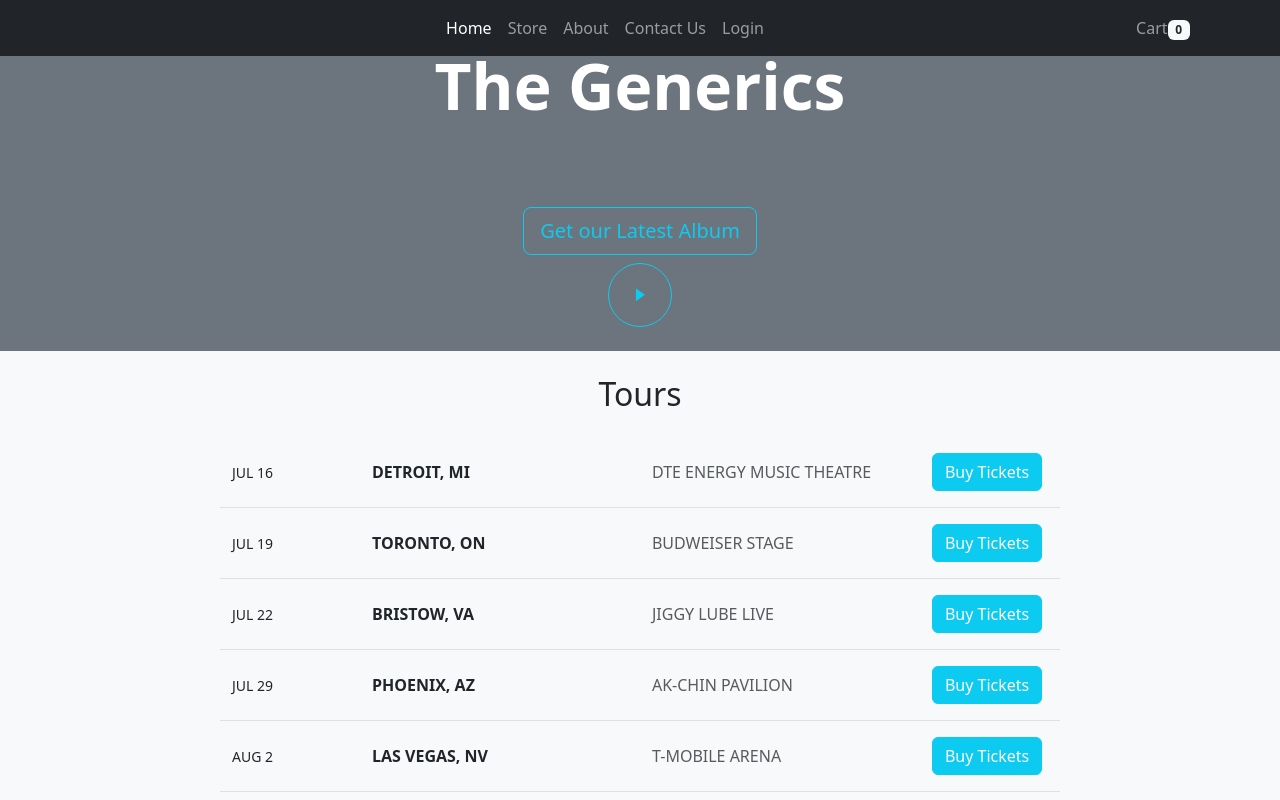
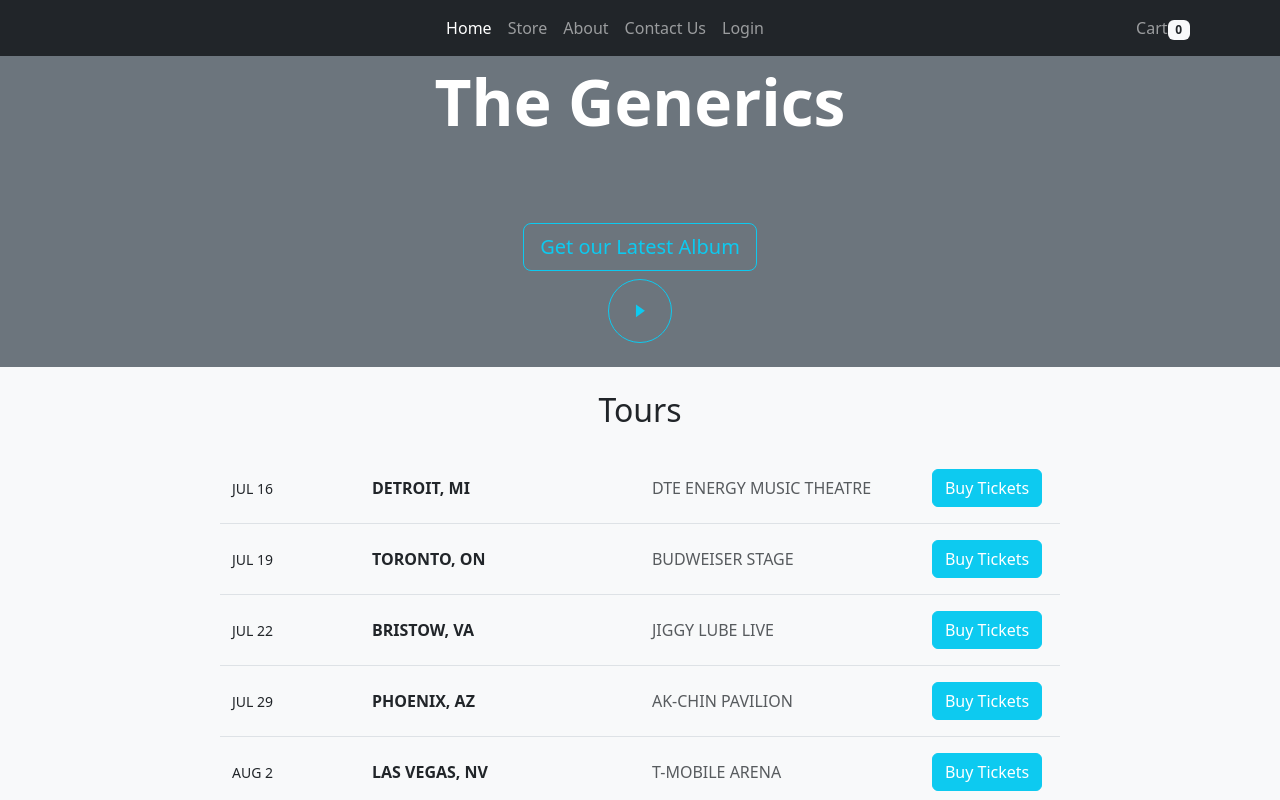
Before and after one commit to sajay3159/E-commerce_website, a React (Vite) app: page /home in a window 1280 px wide. Shown: the top 800 px of the page. Built offline with nearby package versions, Linux system fonts and the light colour scheme.

Commit message:
fix the ui of The Generics

```diff
--- a/src/components/Cart/Cart.jsx
+++ b/src/components/Cart/Cart.jsx
@@ -32,7 +32,7 @@ const Cart = ({ onShow, onClose }) => {
         const data = await res.json();
         cartCtx.setItems(data); // Set fetched items in context
       } catch (err) {
-        console.error("❌ Error fetching cart items:", err);
+        console.error("Error fetching cart items:", err);
       }
     };
 
--- a/src/components/Header/Header.jsx
+++ b/src/components/Header/Header.jsx
@@ -73,7 +73,7 @@ const Header = ({ onCartClick }) => {
         </Container>
       </Navbar>
       <section className="bg-secondary text-white text-center py-5">
-        <Container>
+        <Container className="pt-3">
           <h1 className="display-3 fw-bold">The Generics</h1>
         </Container>
       </section>
--- a/src/components/store/CartProvider.jsx
+++ b/src/components/store/CartProvider.jsx
@@ -1,4 +1,4 @@
-import { useEffect, useReducer, useState } from "react";
+import { useReducer, useState } from "react";
 import CartContext from "./cart-context";
 
 const defaultState = {
```
